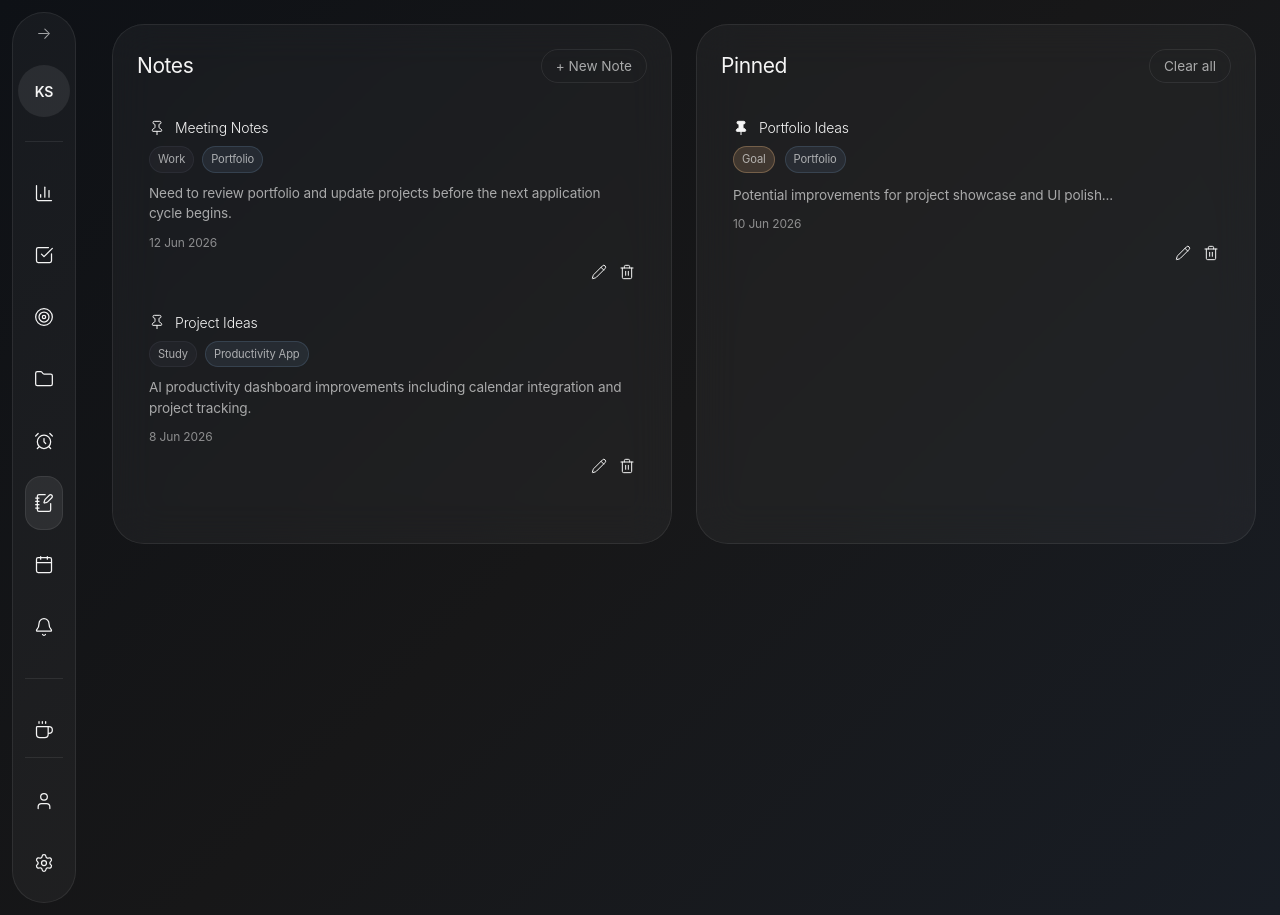
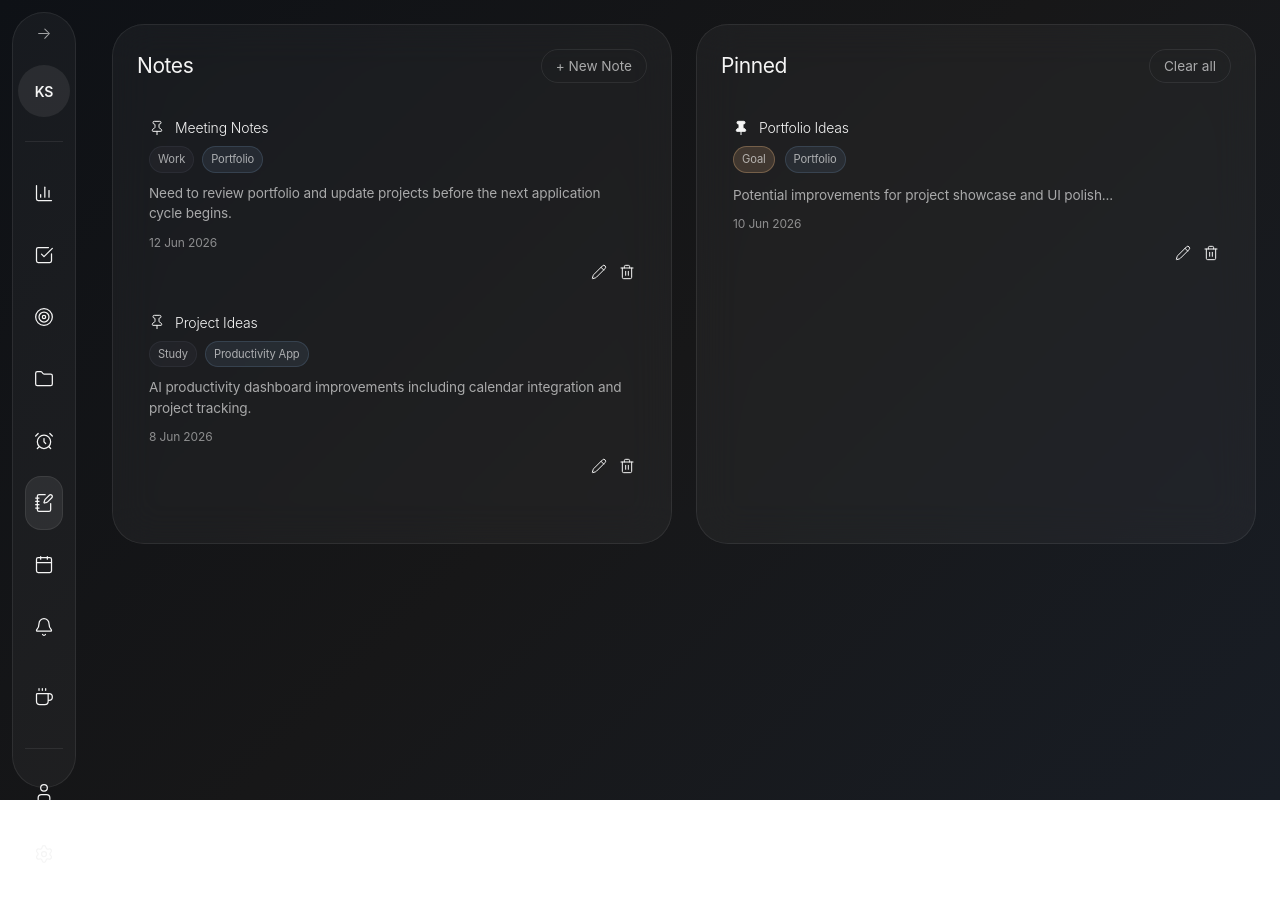
Before and after one commit to keenosmith-del/personal-productivity-desktop, a React (Vite) app in the folder frontend/: page /notes in a window 1280 px wide. After the commit the page ends 800 px from the top, so only its background shows below. Built offline with nearby package versions, Linux system fonts and the light colour scheme.

Commit message:
Sticky sidebar

```diff
--- a/frontend/src/components/Sidebar.jsx
+++ b/frontend/src/components/Sidebar.jsx
@@ -165,6 +165,13 @@ function Sidebar({ collapsed, setCollapsed }) {
   return (
     <aside
       style={{
+        position: "fixed",
+
+        top: 0,
+        left: 0,
+
+        height: "100vh",
+
         width: collapsed
           ? "88px"
           : "280px",
@@ -177,6 +184,8 @@ function Sidebar({ collapsed, setCollapsed }) {
           : "20px",
 
         flexShrink: 0,
+
+        zIndex: 100,
       }}
     >
       <div
@@ -353,11 +362,12 @@ function Sidebar({ collapsed, setCollapsed }) {
 
         <div
           style={{
-            marginTop: "24px",
-            paddingTop: "24px",
+            marginTop: "16px",
 
-            borderTop:
-              "1px solid var(--glass-border)",
+            display: "flex",
+            flexDirection: "column",
+
+            gap: "8px",
           }}
         >
           {renderNavItem({
@@ -370,6 +380,7 @@ function Sidebar({ collapsed, setCollapsed }) {
         <div
           style={{
             flex: 1,
+            minHeight: "24px",
           }}
         />
 
--- a/frontend/src/layouts/MainLayout.jsx
+++ b/frontend/src/layouts/MainLayout.jsx
@@ -49,8 +49,16 @@ function MainLayout({ children }) {
       <main
         style={{
           flex: 1,
+
+          marginLeft:
+            collapsed
+              ? "88px"
+              : "280px",
+
           padding: "24px",
-          overflow: "hidden",
+
+          transition:
+            "margin-left 0.25s ease",
         }}
       >
         {children}
```
